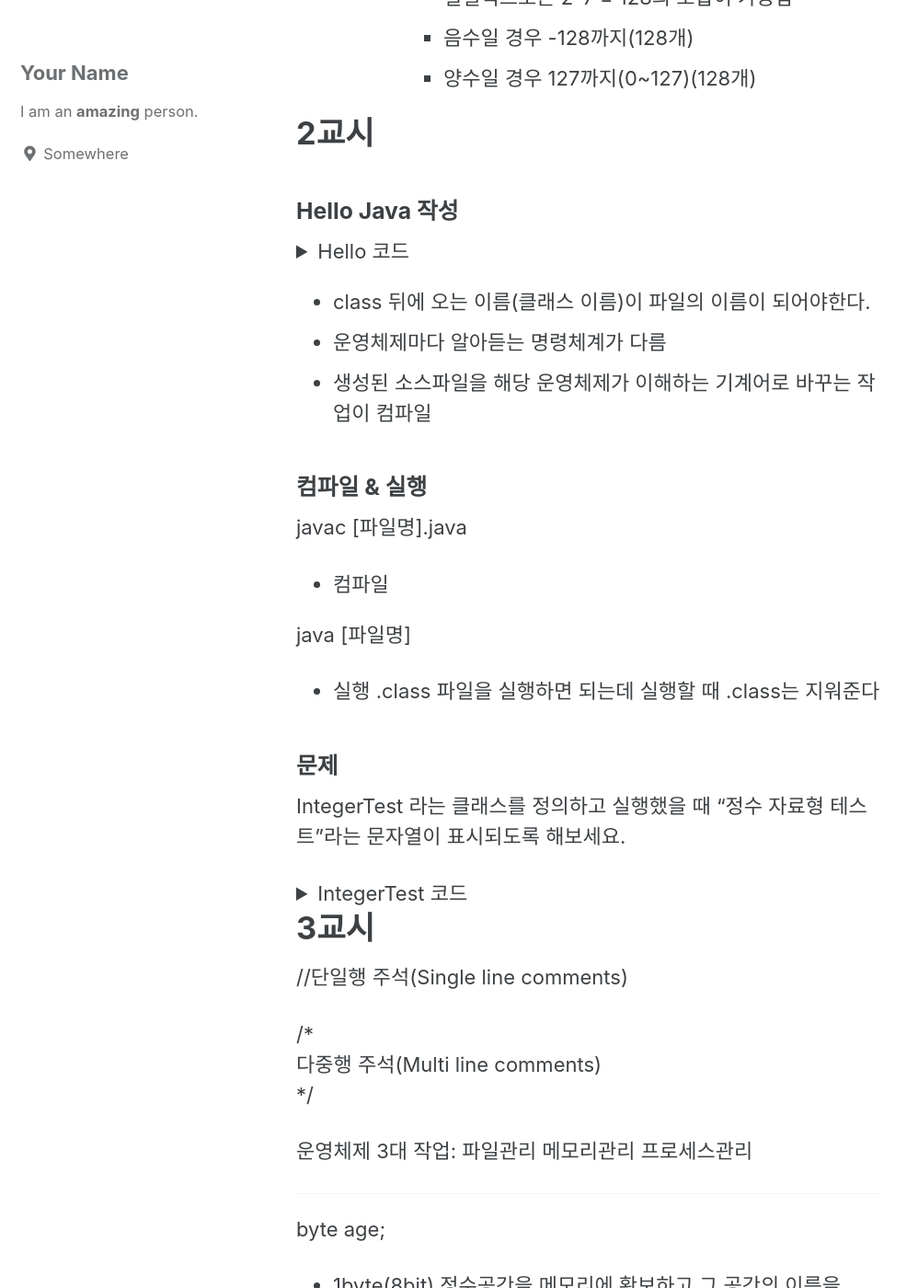
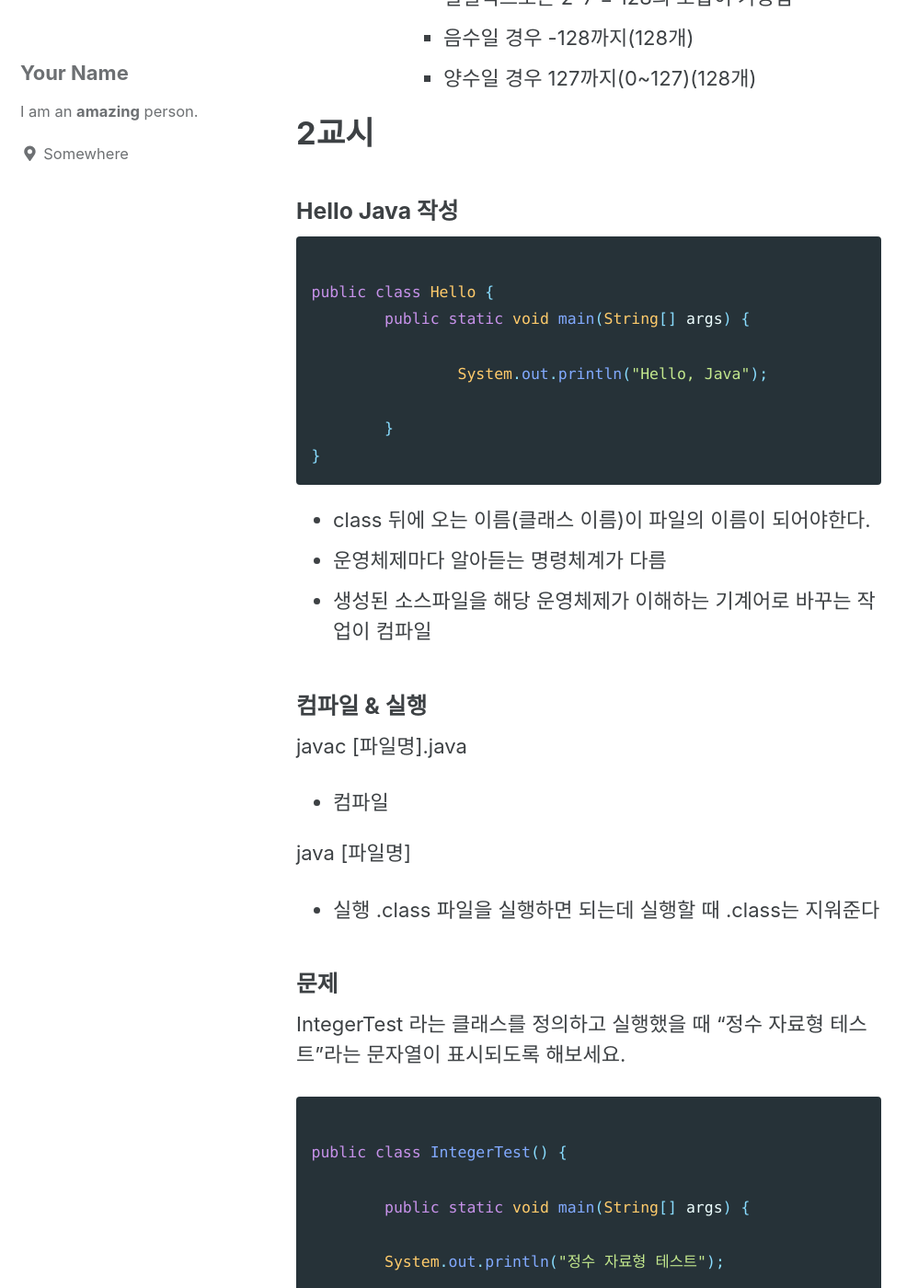
Before and after one commit to YonY-K/YonY-K.github.io, a Jekyll site: the page built from _posts/school/2023-10-31-1period.md, in a window 1280 px wide and 1400 px high, scrolled down 1416 px. Shown: the whole window at 92% size, without its empty margins (0-998 px from the left). Built offline with Jekyll 4.4.1, drawn with Linux system fonts in a browser that asks for light colours; cached includes are drawn as plain includes.

Commit message:
2023-10-31-summary

````diff
--- a/_posts/school/2023-10-31-1period.md
+++ b/_posts/school/2023-10-31-1period.md
@@ -38,9 +38,6 @@ category:
 
 ### Hello Java 작성
 
-<details>
-<summary>Hello 코드</summary>
-
 ```java
 
 public class Hello {
@@ -51,8 +48,6 @@ public class Hello {
 	}
 }
 ```
-
-</details>
 
 - class 뒤에 오는 이름(클래스 이름)이 파일의 이름이 되어야한다.
 - 운영체제마다 알아듣는 명령체계가 다름
@@ -72,9 +67,6 @@ java [파일명]
 ### 문제
 IntegerTest 라는 클래스를 정의하고 실행했을 때 "정수 자료형 테스트"라는 문자열이 표시되도록 해보세요.
 
-<details>
-<summary>IntegerTest 코드</summary>
-
 ```java
 
 public class IntegerTest() {
@@ -85,7 +77,8 @@ public class IntegerTest() {
 
 	}
 ```
-</details>
+
+
 
 # 3교시
 
````
